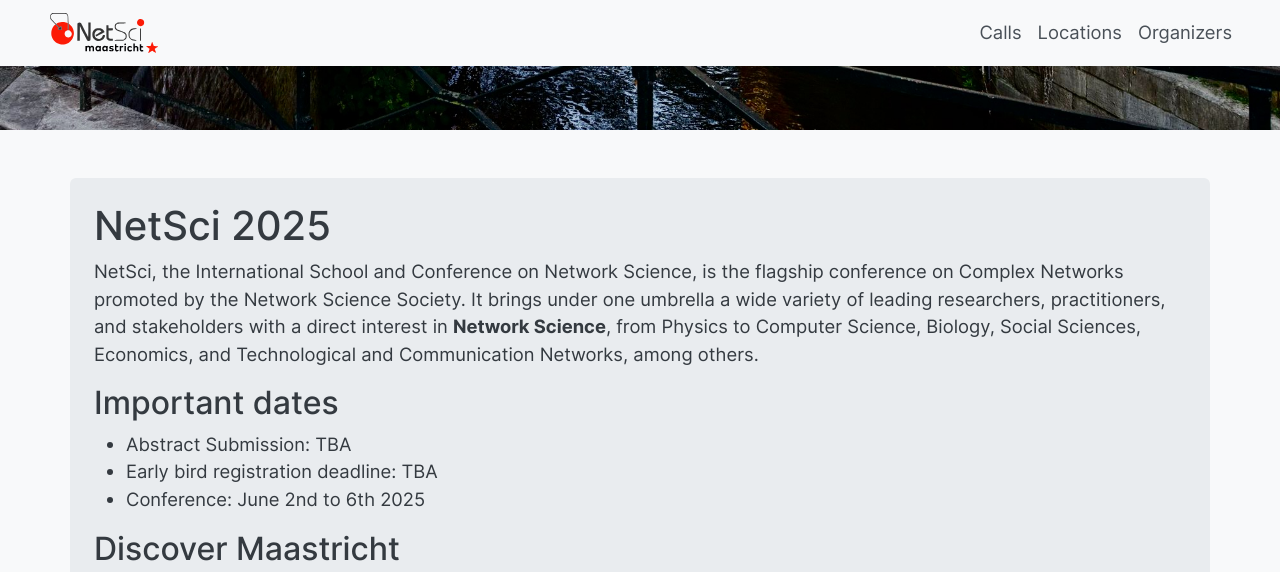
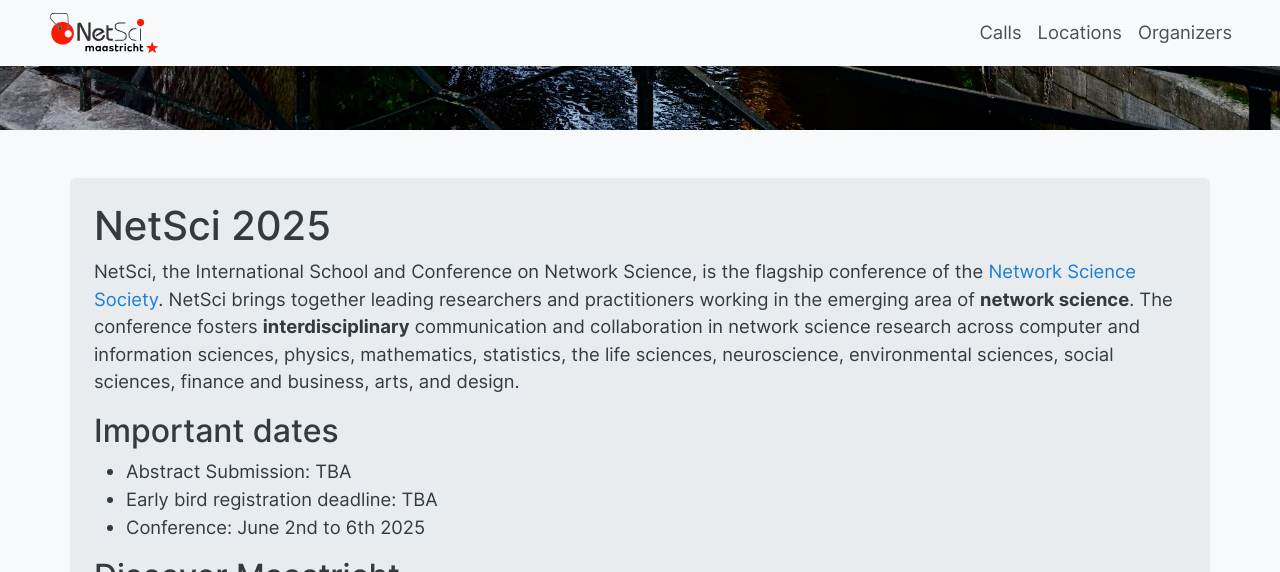
Before and after one commit to NetSci2025/netsci2025.github.io, a Jekyll site: the page built from index.md, in a window 1280 px wide and 900 px high, scrolled down 694 px, cut to the strip 0-572 px from the top of the window. Built offline with Jekyll 4.4.1, drawn with Linux system fonts in a browser that asks for light colours.

Commit message:
Update index.md
updated conference description text

```diff
--- a/index.md
+++ b/index.md
@@ -8,7 +8,7 @@ description:  June 2nd to 6th 2025, Maastricht, the Netherlands
 
 # NetSci 2025
 
-NetSci, the International School and Conference on Network Science, is the flagship conference on Complex Networks promoted by the Network Science Society. It brings under one umbrella a wide variety of leading researchers, practitioners, and stakeholders with a direct interest in **Network Science**, from Physics to Computer Science, Biology, Social Sciences, Economics, and Technological and Communication Networks, among others.
+NetSci, the International School and Conference on Network Science, is the flagship conference of the [Network Science Society](https://netscisociety.net). NetSci brings together leading researchers and practitioners working in the emerging area of **network science**. The conference fosters **interdisciplinary** communication and collaboration in network science research across computer and information sciences, physics, mathematics, statistics, the life sciences, neuroscience, environmental sciences, social sciences, finance and business, arts, and design.
 
 
 <!-- NetSci2025 is the leading conference on Network Science dedicated to shaping the future. NetSci2025 is a premier conference that brings together researchers, professionals, and enthusiasts in the field of Network Science. It provides a platform to exchange ideas, share latest research findings, and explore the potential of network science in solving real-world challenges. Join us for five days of insightful sessions, workshops, and networking opportunities. This is a great space to delve deeper into the world of network science and its impact on various domains such as technology, social sciences, and more. -->
```
